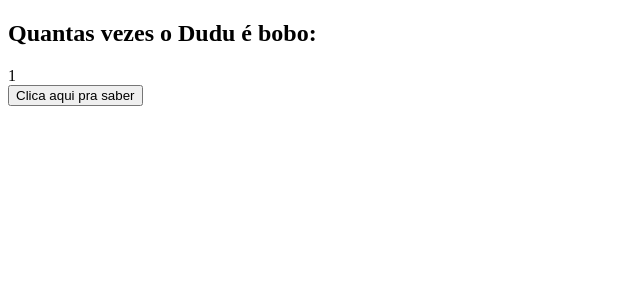
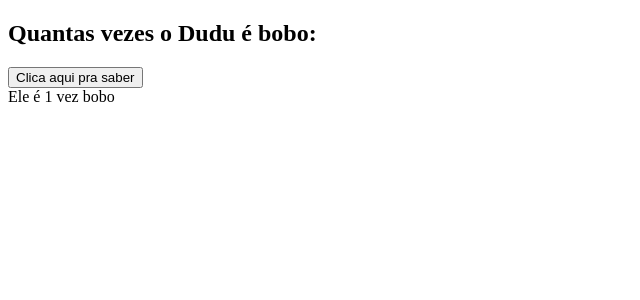
Before and after one commit to contatourb31/site_da_urb, a Next.js app: page / in a window 1280 px wide. Shown: the top 300 px of the page, without its empty margins (0-640 px from the left). Built offline with nearby package versions, Linux system fonts and the light colour scheme.

Commit message:
nova home

```diff
--- a/pages/index.js
+++ b/pages/index.js
@@ -18,8 +18,8 @@ function Contador() {
 
     return (
         <div>
-            <div>{contador}</div>
             <button onClick={adicionarContador}>Clica aqui pra saber</button>
+            <div>Ele é {contador} vez bobo</div>
         </div>
     )
 }
```
